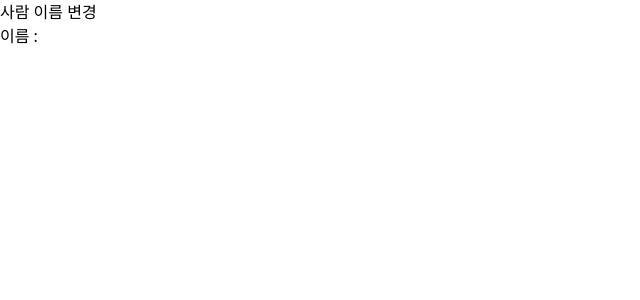
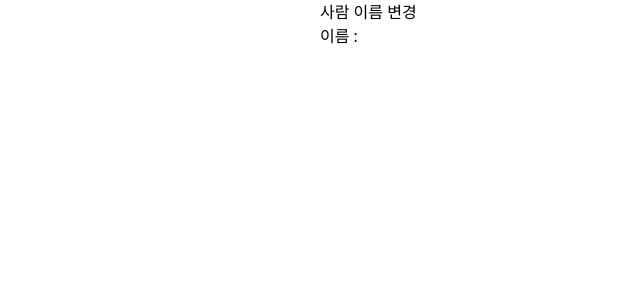
Before and after one commit to TripAndYou/frontend, a React (Create React App) app: page / in a window 1280 px wide. Shown: the top 300 px of the page, without its empty margins (0-640 px from the left). Built offline with nearby package versions, Linux system fonts and the light colour scheme.

Commit message:
[design] change to mobileUI

```diff
--- a/src/App.tsx
+++ b/src/App.tsx
@@ -2,7 +2,13 @@ import './index.css'
 import Routers from './router'
 
 function App() {
-  return <Routers />
+  return (
+    <div>
+      <section className='max-w-screen-sm mx-auto min-h-screen'>
+        <Routers />
+      </section>
+    </div>
+  )
 }
 
 export default App
```
